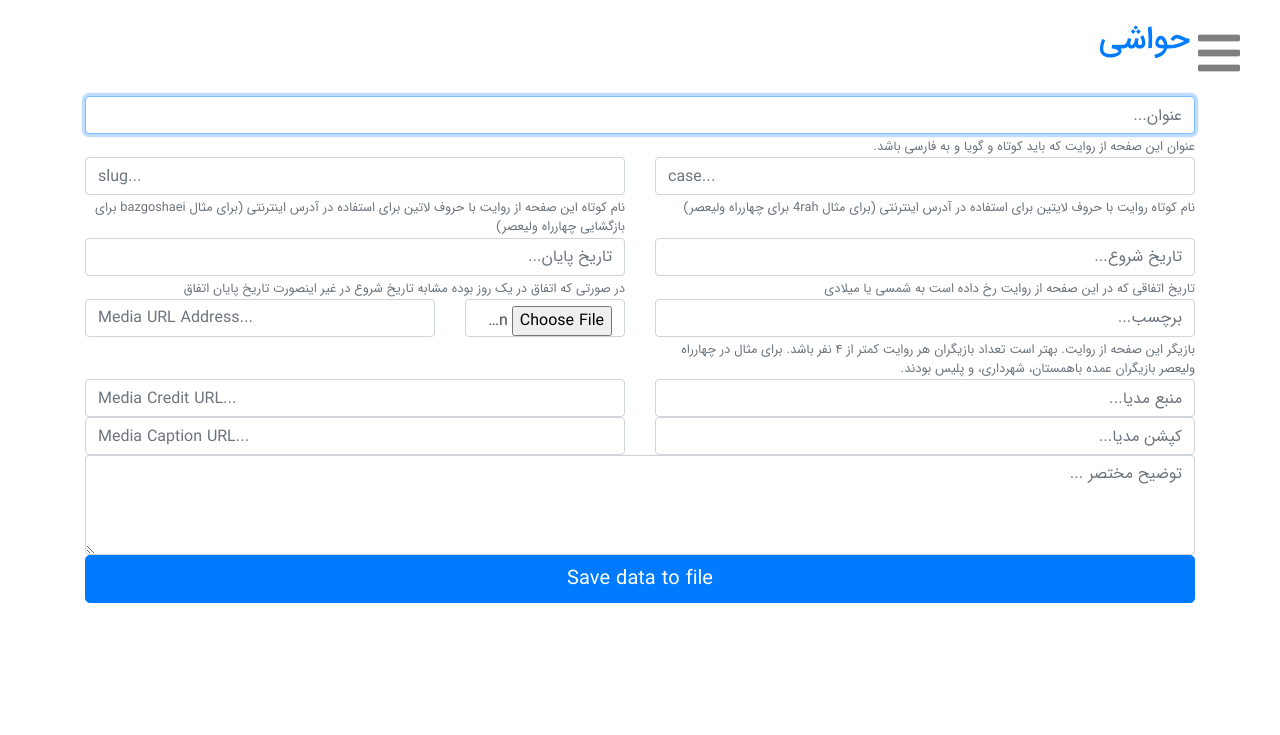
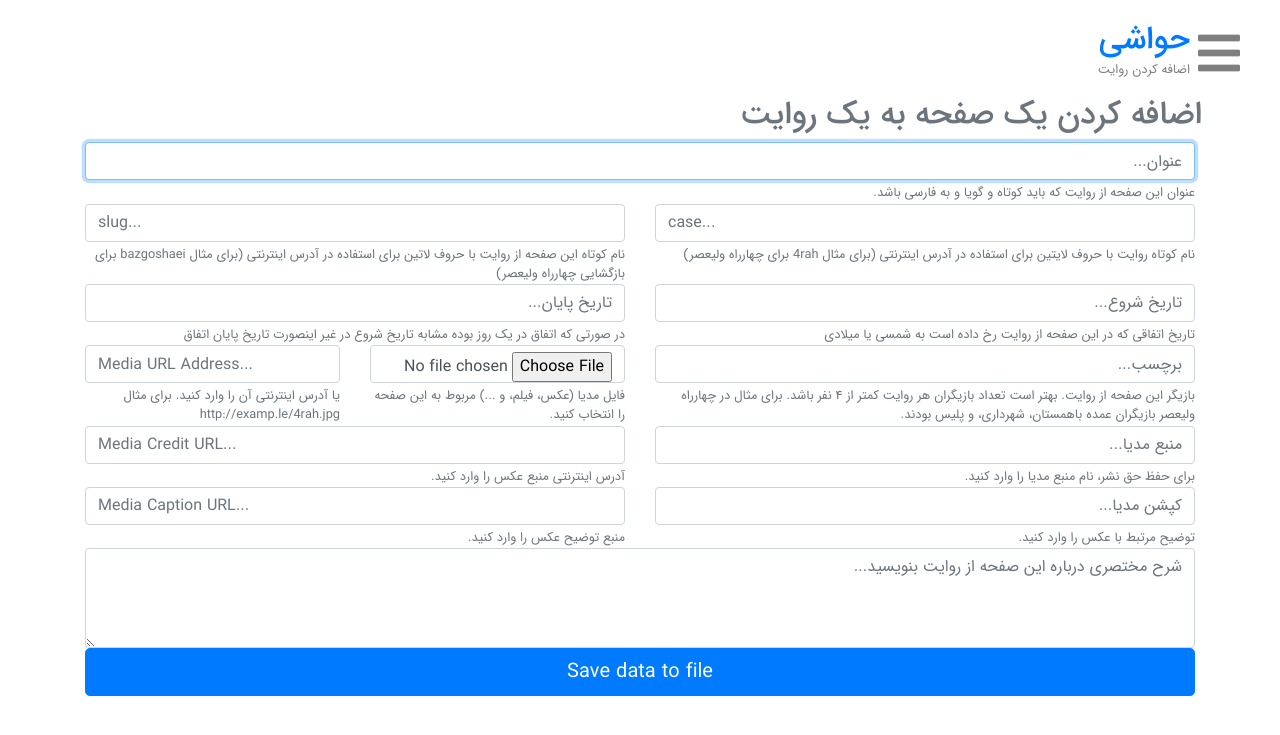
Before and after one commit to havashi/havashi.github.io, a Jekyll site: the page built from add.html, in a window 1280 px wide and 900 px high. Shown: the top 735 px of the window. Built offline with Jekyll 4.4.1, drawn with Linux system fonts in a browser that asks for light colours; nearby versions of some CDN libraries.

Commit message:
init version of add page

```diff
--- a/add.html
+++ b/add.html
@@ -1,5 +1,6 @@
 ---
 layout: default
+title: اضافه کردن روایت
 ---
 <script type="text/javascript" src="https://www.dropbox.com/static/api/2/dropins.js" id="dropboxjs" data-app-key="4bkmj1rpjqh7534"></script>
 
@@ -61,10 +62,10 @@ from = $("#startDate").persianDatepicker({
 </script>
     <div class="container mt-5">
       <div class="row mt-5">
-
+        <h2 class="px-2 mt-5 text-secondary">اضافه کردن یک صفحه به یک روایت</h2>
       </div>
         <!--Add few elements to the form-->
-        <div class="row mt-5">
+        <div class="row">
           <div class="col">
             <input type="text" class="form-control" data-toggle="tooltip" data-placement="top" title="Tooltip on top" autofocus id="title" placeholder="عنوان..." />
             <small class="form-text text-muted">
@@ -109,28 +110,50 @@ from = $("#startDate").persianDatepicker({
               بازیگر این صفحه از روایت. بهتر است تعداد بازیگران هر روایت کمتر از ۴ نفر باشد. برای مثال در چهارراه ولیعصر بازیگران عمده باهمستان، شهرداری، و پلیس بودند.
             </small>
           </div>
-          <div class="col-2"><input id="mediaFile" class="form-control" type="file"></div>
-          <div class="col-4"><input type="text" lang="en" dir="ltr" class="form-control" id="mediaUrl" placeholder="Media URL Address..." /></div>
+          <div class="col-3">
+            <input id="mediaFile" class="form-control" type="file">
+            <small class="form-text text-muted">
+              فایل مدیا (عکس، فیلم، و ...) مربوط به این صفحه را انتخاب کنید.
+            </small>
+          </div>
+          <div class="col-3">
+            <input type="text" lang="en" dir="ltr" class="form-control" id="mediaUrl" placeholder="Media URL Address..." />
+            <small class="form-text text-muted">
+              یا آدرس اینترنتی آن را وارد کنید. برای مثال http://examp.le/4rah.jpg
+            </small>
+          </div>
         </div>
         <div class="row">
           <div class="col">
             <input type="text" class="form-control" id="mediaCredit" placeholder="منبع مدیا..." />
+            <small class="form-text text-muted">
+              برای حفظ حق نشر، نام منبع مدیا را وارد کنید.
+            </small>
           </div>
           <div class="col">
             <input type="text" class="form-control" lang="en" dir="ltr" id="mediaCreditUrl" placeholder="Media Credit URL..." />
+            <small class="form-text text-muted">
+              آدرس اینترنتی منبع عکس را وارد کنید.
+            </small>
           </div>
         </div>
         <div class="row">
           <div class="col">
             <input type="text" class="form-control" id="mediaCaption" placeholder="کپشن مدیا..." />
+            <small class="form-text text-muted">
+              توضیح مرتبط با عکس را وارد کنید.
+            </small>
           </div>
           <div class="col">
             <input type="text" class="form-control" lang="en" dir="ltr" id="mediaCaptionUrl" placeholder="Media Caption URL..." />
+            <small class="form-text text-muted">
+              منبع توضیح عکس را وارد کنید.
+            </small>
           </div>
         </div>
         <div class="row">
           <div class="col">
-              <textarea id="text" name="msg" class="form-control" placeholder="توضیح مختصر ..." style="height:100px"></textarea>
+              <textarea id="text" name="msg" class="form-control" placeholder="شرح مختصری درباره این صفحه از روایت بنویسید..." style="height:100px"></textarea>
           </div>
         </div>
         <div class="row">
@@ -203,4 +226,3 @@ window.formatPersian = false;
         newLink.click();
     }
 </script>
-<a href="https://dl.dropboxusercontent.com/s/deroi5nwm6u7gdf/advice.png" class="dropbox-saver"></a>
```
